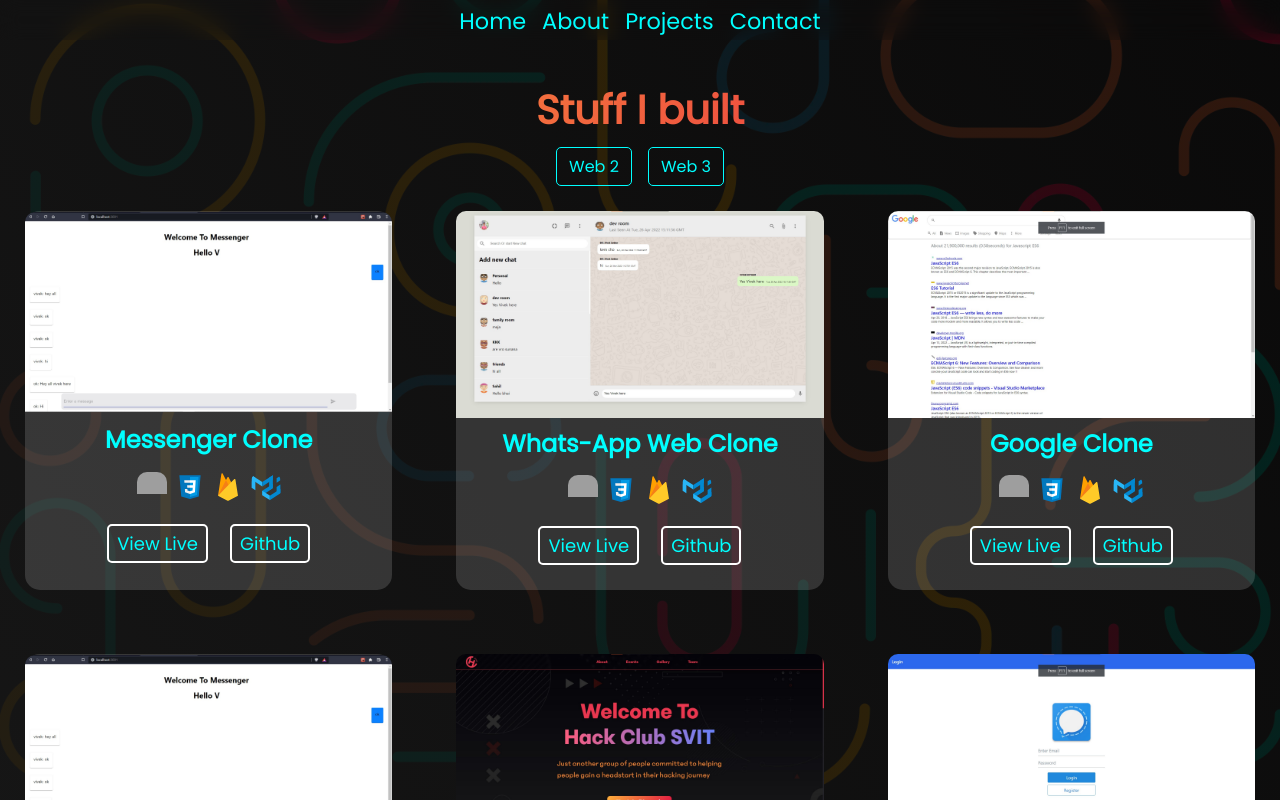
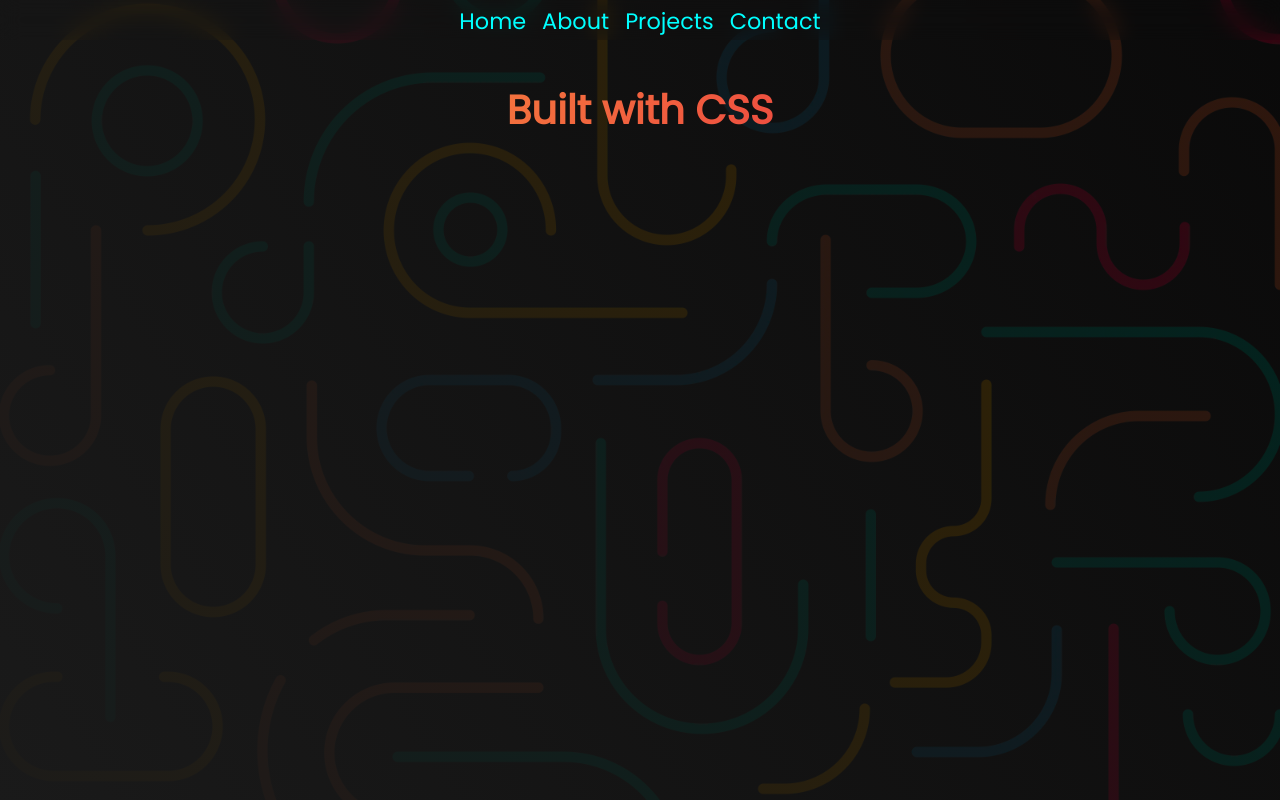
Before and after one commit to VIVEK-SUTHAR/Portfolio_React, a React (Create React App) app: page /CSS in a window 1280 px wide. Shown: the top 800 px of the page. Built offline with nearby package versions, Linux system fonts and the light colour scheme; grey boxes are pictures that could not be loaded.

Commit message:
fea: dynamic route added

```diff
--- a/src/App.js
+++ b/src/App.js
@@ -2,6 +2,7 @@
 import { BrowserRouter as Router, Route, Routes } from "react-router-dom";
 import "./App.css";
 import Loader from "./components/Loader";
+import ProjectWork from "./components/ProjectWork";
 const Admin = lazy(() => import('./components/Admin'));
 const Contact = lazy(() => import('./components/Contact'));
 const Main = lazy(() => import('./components/Main'));
@@ -19,7 +20,7 @@
           <Route path="/about" element={<Me />} />
           <Route path="/projects" element={<Projects />} />
           <Route path="/contact" element={<Contact />} />
-          <Route path="/:catagory" element={<Projects/>}/>
+          <Route path="/:catagory" element={<ProjectWork/>}/>
         </Routes>
       </Router>
     </Suspense>
--- /dev/null
+++ b/src/components/ProjectWork.js
@@ -0,0 +1,32 @@
+import { motion } from "framer-motion"
+import { useState } from 'react'
+import Footer from "./Footer"
+import '../projects.css'
+import projects from "../projects.json"
+import Web3 from "../Web3.json"
+import { useParams } from "react-router-dom"
+function ProjectWork() {
+    const { catagory } = useParams();
+    console.log(catagory);
+    return (
+        <>
+            <motion.div
+                initial={{ opacity: 0 }}
+                whileInView={{ opacity: 1 }}
+                transition={{ duration: 1 }}
+                viewport={{ once: true }}
+            >
+                <section className="projectsContainer">
+                    <h1 className="Projecttitle">Built with {catagory} </h1>
+                    <div className="grid">
+
+                    </div>
+                </section>
+            </motion.div>
+            <Footer />
+        </>
+
+    )
+}
+
+export default ProjectWork
```
